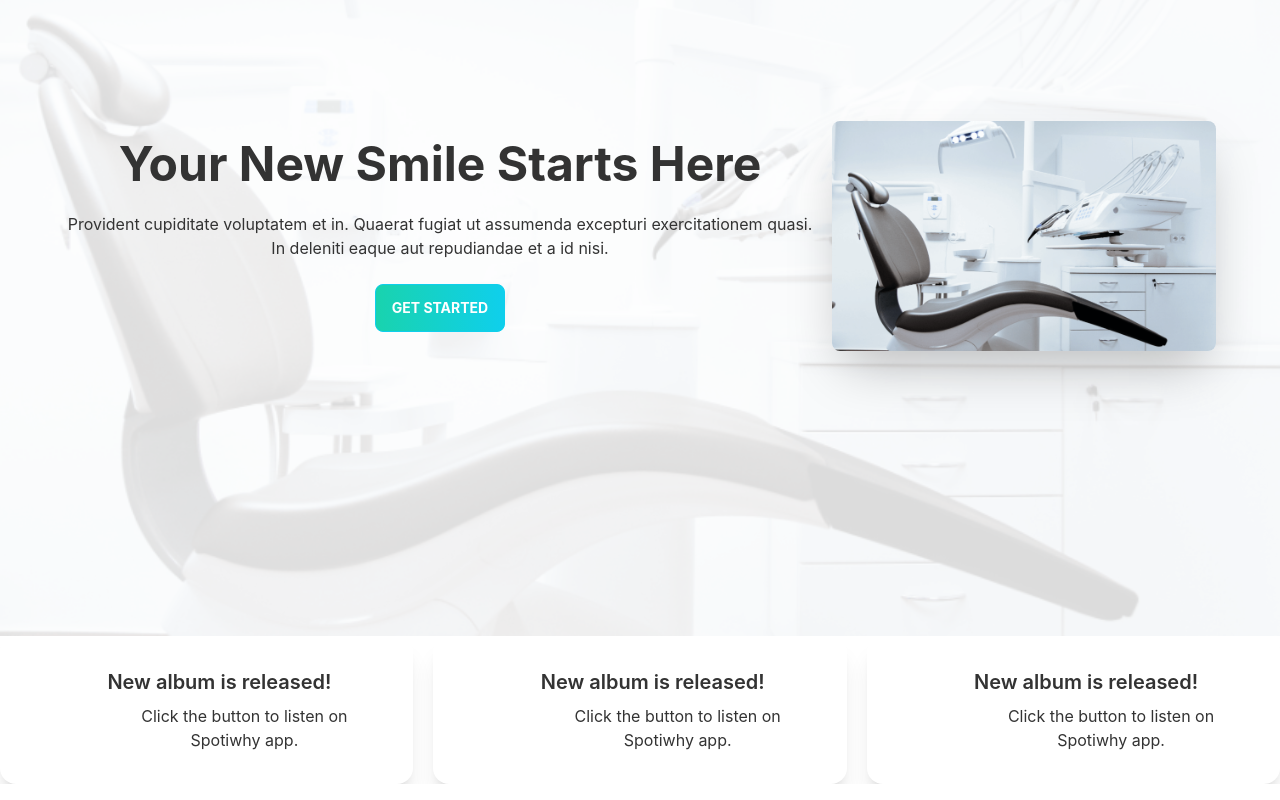
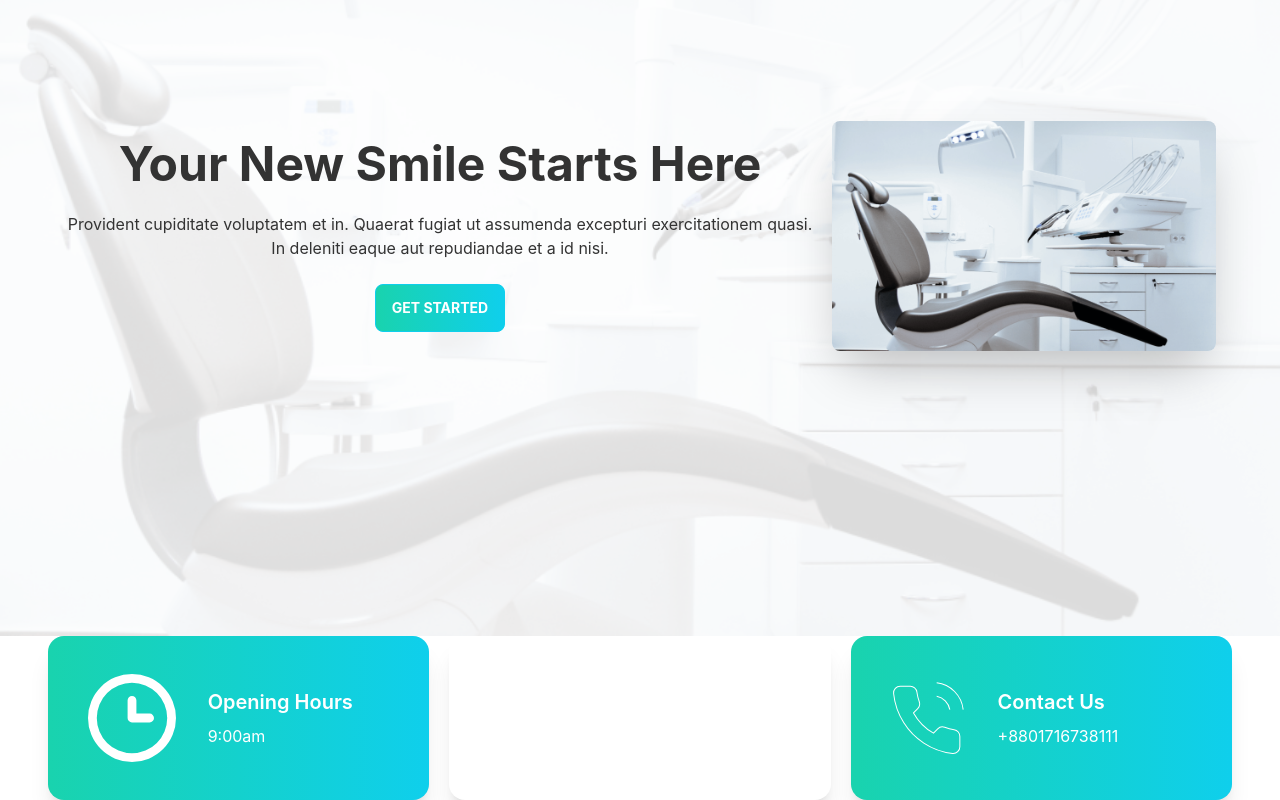
Before and after one commit to rased100/Hello-Doctor, a React (Create React App) app: page / in a window 1280 px wide. Shown: the part 228-1028 px from the top of the page. Built offline with nearby package versions, Linux system fonts and the light colour scheme.

Commit message:
infoCard

```diff
--- a/src/Pages/Home/Info.js
+++ b/src/Pages/Home/Info.js
@@ -1,13 +1,15 @@
 import React from 'react';
 import InfoCard from './InfoCard';
 import clock from '../../assets/icons/clock.svg';
+import marker from '../../assets/icons/marker.svg';
+import phone from '../../assets/icons/phone.svg';
 
 const info = () => {
     return (
-        <div className='grid grid-cols-1 lg:grid-cols-3 gap-5'>
-            <InfoCard img={clock}></InfoCard>
-            <InfoCard img={clock}></InfoCard>
-            <InfoCard img={clock}></InfoCard>
+        <div className='grid grid-cols-1 lg:grid-cols-3 gap-5 px-12'>
+            <InfoCard bgClass="bg-gradient-to-r from-secondary to-primary" p="9:00am" cardTitle="Opening Hours" img={clock}></InfoCard>
+            <InfoCard bgClass="bg-accent" p="Mirpur-10, Dhaka-1216" cardTitle="Our Location" img={marker}></InfoCard>
+            <InfoCard bgClass="bg-gradient-to-r from-secondary to-primary" p="+8801716738111" cardTitle="Contact Us" img={phone}></InfoCard>
         </div>
     );
 };
--- a/src/Pages/Home/InfoCard.js
+++ b/src/Pages/Home/InfoCard.js
@@ -1,12 +1,12 @@
 import React from 'react';
 
-const InfoCard = ({ img }) => {
+const InfoCard = ({ img, cardTitle, p, bgClass }) => {
     return (
-        <div class="card lg:card-side bg-base-100 shadow-xl bg-accent">
-            <figure><img src={img} alt="Album" /></figure>
-            <div class="card-body">
-                <h2 class="card-title">New album is released!</h2>
-                <p>Click the button to listen on Spotiwhy app.</p>
+        <div class={`card lg:card-side bg-base-100 shadow-xl p-5 ${bgClass}`}>
+            <figure className='pl-5'><img src={img} alt="Album" /></figure>
+            <div class="card-body text-white text-left">
+                <h2 class="card-title">{cardTitle}</h2>
+                <p>{p}</p>
             </div>
         </div>
     );
```
